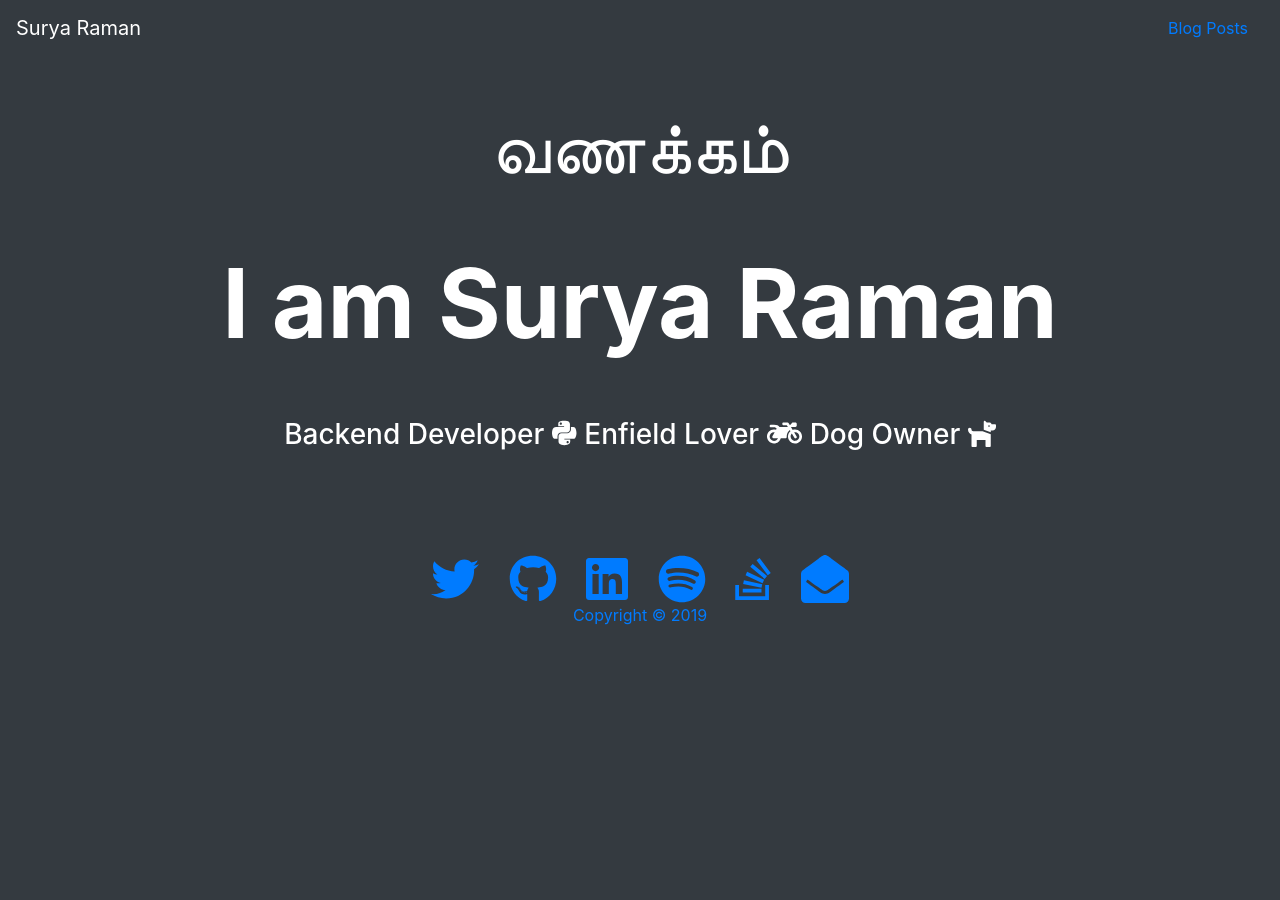
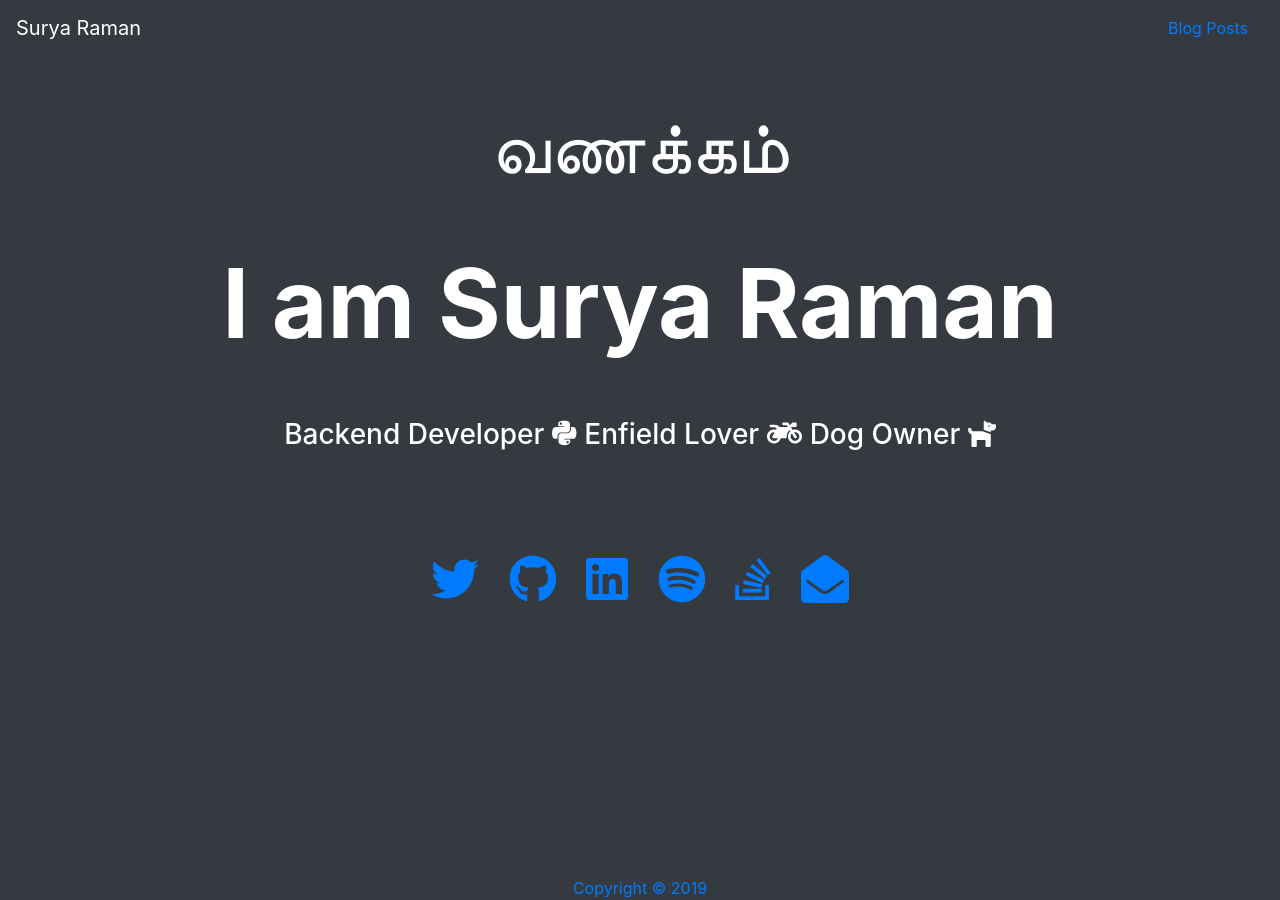
Before and after one commit to ayrusme/personal-blog, a Jekyll site: the page built from index.html, in a window 1280 px wide. Built offline with Jekyll 4.4.1, drawn with Linux system fonts in a browser that asks for light colours; nearby versions of some CDN libraries.

Commit message:
Bypass footer bug

```diff
--- /dev/null
+++ b/_includes/fixed_footer.html
@@ -0,0 +1,8 @@
+<!-- Place this file to override jekyll theme default footer -->
+<footer class="container-fluid bg-dark text-white align-items-end fixed-bottom">
+        <div class="text-center">
+            <span class="text-primary">
+                Copyright &copy; {{ site.time | date: '%Y' }}
+            </span>
+        </div>
+    </footer>
--- a/_layouts/blogs.html
+++ b/_layouts/blogs.html
@@ -8,7 +8,7 @@
 
         {%- include blogs.html -%}
 
-        {%- include footer.html -%}
+        {%- include fixed_footer.html -%}
 
         {%- include scripts.html -%}
     </body>
--- a/_layouts/default.html
+++ b/_layouts/default.html
@@ -10,7 +10,7 @@
 
         {%- include social_media.html -%}
 
-        {%- include footer.html -%}
+        {%- include fixed_footer.html -%}
 
         {%- include scripts.html -%}
     </body>
```
